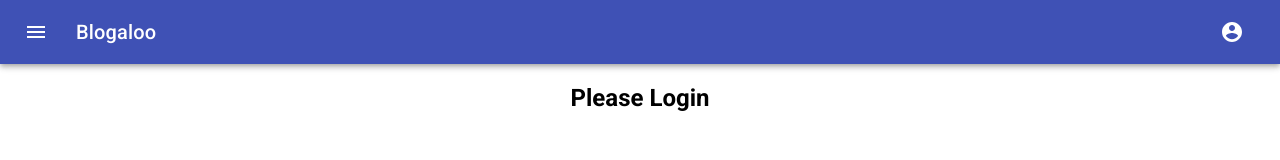
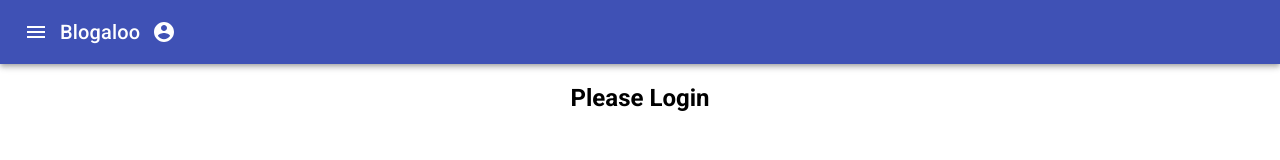
Before and after one commit to DnlBell/Blogaloo, a React (Create React App) app: page / in a window 1280 px wide. Shown: the top 160 px of the page. Built offline with nearby package versions, Linux system fonts and the light colour scheme.

Commit message:
adapting header

```diff
--- a/src/components/layout/Header.js
+++ b/src/components/layout/Header.js
@@ -1,4 +1,4 @@
-import React from 'react';
+import React , { Component } from 'react';
 import { makeStyles } from '@material-ui/core/styles';
 import AppBar from '@material-ui/core/AppBar';
 import Toolbar from '@material-ui/core/Toolbar';
@@ -6,65 +6,63 @@ import Typography from '@material-ui/core/Typography';
 import IconButton from '@material-ui/core/IconButton';
 import MenuIcon from '@material-ui/icons/Menu';
 import AccountCircle from '@material-ui/icons/AccountCircle';
-import Switch from '@material-ui/core/Switch';
-import FormControlLabel from '@material-ui/core/FormControlLabel';
-import FormGroup from '@material-ui/core/FormGroup';
 import MenuItem from '@material-ui/core/MenuItem';
 import Menu from '@material-ui/core/Menu';
+import Button from '@material-ui/core/Button';
+import {connect} from 'react-redux';
+import * as actionCreators from '../../actions/index.js';
+import { Auth } from 'aws-amplify';
 
-const useStyles = makeStyles(theme => ({
+const Styles = {
   root: {
     flexGrow: 1,
   },
   menuButton: {
-    marginRight: theme.spacing(2),
+    marginRight: 18,
   },
   title: {
     flexGrow: 1,
   },
-}));
-
-export default function MenuAppBar() {
-  const classes = useStyles();
-  const [auth, setAuth] = React.useState(true);
-  const [anchorEl, setAnchorEl] = React.useState(null);
-  const open = Boolean(anchorEl);
-
-  const handleChange = event => {
-    setAuth(event.target.checked);
 };
 
-  const handleMenu = event => {
-    setAnchorEl(event.currentTarget);
+class Header extends Component {
+
+    constructor(props) {
+        super(props);
+        this.state = {
+            anchorEl : null,
+            setAnchorEl : null,
+            open  : Boolean(this.anchorEl)
+        }
+    }
+
+    handleMenu = event => {
+        this.state.setAnchorEl(event.currentTarget);
     };
 
-  const handleClose = () => {
-    setAnchorEl(null);
+    handleClose = () => {
+        this.setState({
+            setAnchorEl : null,
+        });
     };
 
+    getAuthMenu() {
+
+        if(this.props.user.isLoggedIn) {
             return (
-    <div className={classes.root}>
-      <AppBar position="static">
-        <Toolbar>
-          <IconButton edge="start" className={classes.menuButton} color="inherit" aria-label="menu">
-            <MenuIcon />
-          </IconButton>
-          <Typography variant="h6" className={classes.title}>
-            Blogaloo
-          </Typography>
                 <div>
                     <IconButton
                         aria-label="account of current user"
                         aria-controls="menu-appbar"
                         aria-haspopup="true"
-                onClick={handleMenu}
+                        onClick={this.state.handleMenu}
                         color="inherit"
                     >
-                <AccountCircle />
+                        <AccountCircle/>
                     </IconButton>
                     <Menu
                         id="menu-appbar"
-                anchorEl={anchorEl}
+                        anchorEl={this.state.anchorEl}
                         anchorOrigin={{
                         vertical: 'top',
                         horizontal: 'right',
@@ -74,15 +72,49 @@ export default function MenuAppBar() {
                         vertical: 'top',
                         horizontal: 'right',
                         }}
-                open={open}
-                onClose={handleClose}
+                        open={this.state.open}
+                        onClose={this.state.handleClose}
                     >
-                <MenuItem onClick={handleClose}>Profile</MenuItem>
-                <MenuItem onClick={handleClose}>My account</MenuItem>
+                    <MenuItem onClick={this.state.handleClose}>Profile</MenuItem>
+                        <MenuItem onClick={this.state.handleClose}>My account</MenuItem>
                     </Menu>
                 </div>
+            )
+    } else {
+                return (
+                    <div>
+                        <Button
+                            color="secondary"
+                            variant="contained"
+                            >
+                            Sign in
+                        </Button>
+                    </div>
+            )
+        }
+    }
+
+    render(){
+        return (
+            <div className={Styles.root}>
+                <AppBar position="static">
+                    <Toolbar>
+                    <IconButton edge="start" className={Styles.menuButton} color="inherit" aria-label="menu">
+                        <MenuIcon />
+                    </IconButton>
+                    <Typography variant="h6" className={Styles.title}>
+                        Blogaloo
+                    </Typography>
+                        {this.getAuthMenu()}
                     </Toolbar>
                 </AppBar>
             </div>
         );
     }
+}
+
+const mapStateToProps = (state)=>{
+    return state;
+  };
+
+export default connect (mapStateToProps, actionCreators)(Header);
```
Lines whose indentation alone changed are shown as unchanged.
